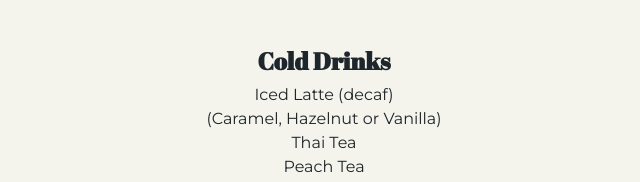
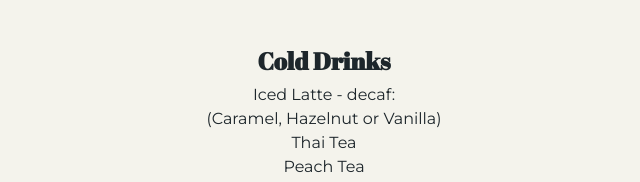
Before and after one commit to zacaree/zacaree.github.io, a plain HTML site: page index.html in a window 1280 px wide. Shown: the part 956-1138 px from the top of the page, 316-956 px from the left. Drawn offline with nearby package versions, Linux system fonts and the light colour scheme; no server answers.

Commit message:
Update index.html

```diff
--- a/index.html
+++ b/index.html
@@ -24,7 +24,7 @@
       <h1>Menu</h1>
       <ul>
         <h2>Cold Drinks</h2>
-        <li>Iced Latte (decaf)<br>(Caramel, Hazelnut or Vanilla)</li>
+        <li>Iced Latte - decaf:<br>(Caramel, Hazelnut or Vanilla)</li>
         <li>Thai Tea</li>
         <li>Peach Tea</li>
         <li>Homemade Chocolate Shake</li>
```
